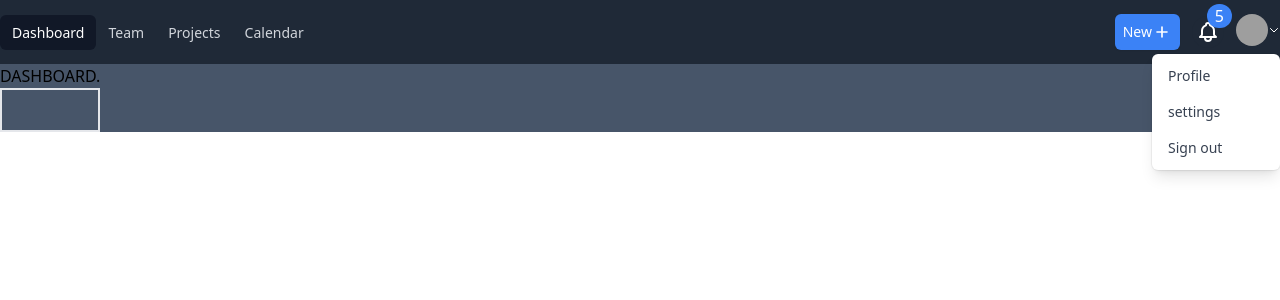
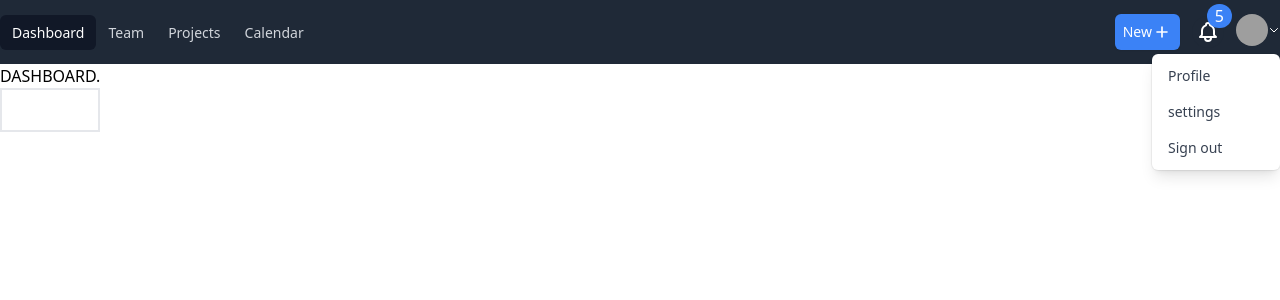
Before and after one commit to kirsten-tay/portal, a React (Create React App) app: page /dashboard in a window 1280 px wide. Shown: the top 300 px of the page. Built offline with nearby package versions, Linux system fonts and the light colour scheme; grey boxes are pictures that could not be loaded.

Commit message:
updated the dashboard

```diff
--- a/src/layouts/dashboardLayout.jsx
+++ b/src/layouts/dashboardLayout.jsx
@@ -60,9 +60,7 @@ const dashboardLayout = () => {
 </div>
       </nav>
       <div >
-       <div class="flex  items-center  origin-left justify-between bg-slate-600  ">
-
-
+       <div class="flex flex-row  items-center  origin-left justify-between  ">
 
     <Outlet/>
 </div>
```
